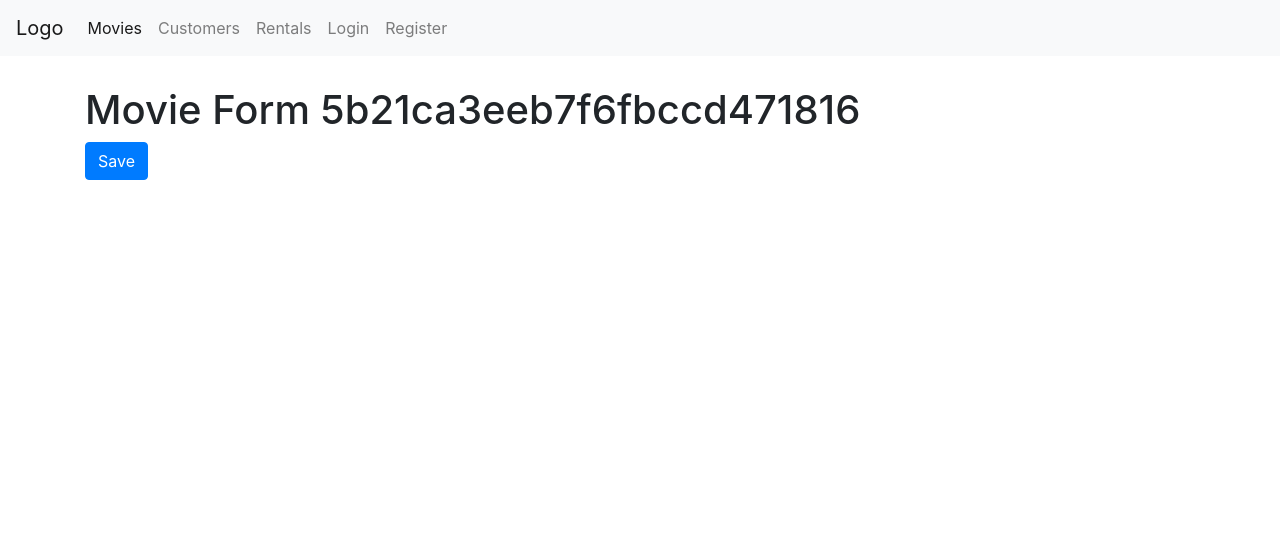
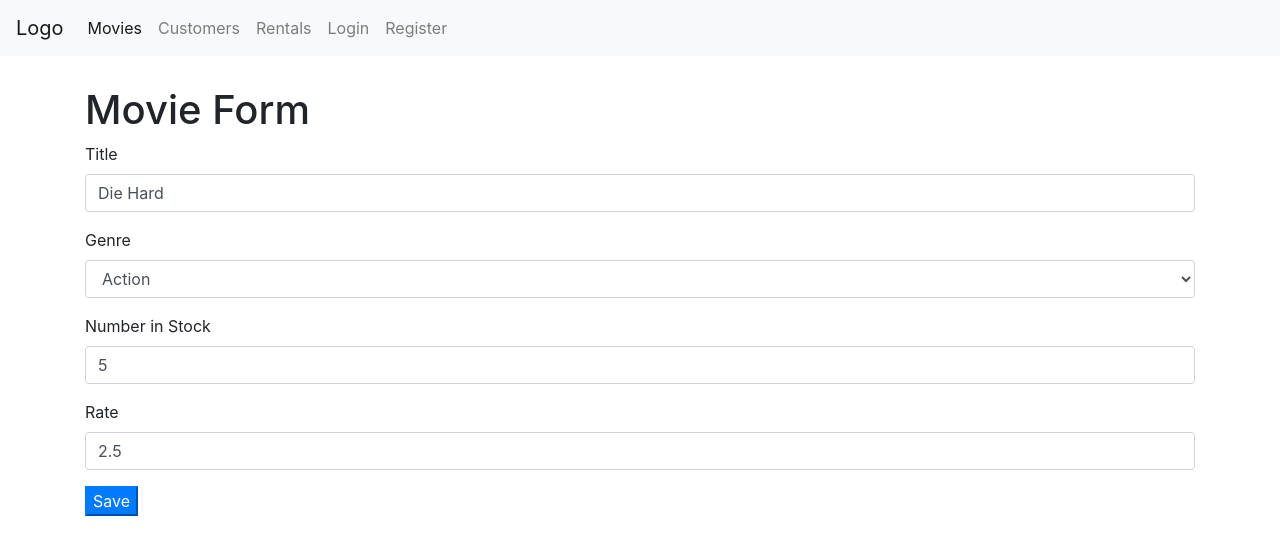
Before and after one commit to Ramonkos/movies, a React (Create React App) app: page /movies/5b21ca3eeb7f6fbccd471816 in a window 1280 px wide. Shown: the top 554 px of the page. Built offline with nearby package versions, Linux system fonts and the light colour scheme.

Commit message:
added movie form

```diff
--- a/src/App.js
+++ b/src/App.js
@@ -21,6 +21,7 @@
 					<Route path='/login' component={LoginForm} />
 					<Route path='/register' component={RegisterForm} />
 					<Route path='/movies/:id' component={MovieForm} />
+					<Route path='/movies/new' component={MovieForm} />
 					<Route path='/movies' component={Movies} />
 					<Route path='/customers' component={Customers} />
 					<Route path='/rentals' component={Rentals} />
--- a/src/components/MovieForm.jsx
+++ b/src/components/MovieForm.jsx
@@ -1,17 +1,82 @@
 import React from 'react';
+import { getGenres } from '../services/fakeGenreService';
+import Joi from 'joi-browser';
+import Form from './common/Form';
+import { getMovie, saveMovie } from '../services/fakeMovieService';
 
-const MovieForm = ({ match, history }) => {
-	return (
-		<>
-			<h1>Movie Form {match.params.id}</h1>
-			<button
-				className='btn btn-primary'
-				onClick={() => history.push('/movies')}
-			>
-				Save
-			</button>
-		</>
-	);
-};
+class MovieForm extends Form {
+	state = {
+		data: {
+			title: '',
+			genreId: '',
+			numberInStock: '',
+			dailyRentalRate: '',
+		},
+		genres: [],
+		errors: {},
+	};
+
+	schema = {
+		_id: Joi.string(),
+		title: Joi.string().required().label('Title'),
+		genreId: Joi.string().required().label('Genre'),
+		numberInStock: Joi.number()
+			.min(0)
+			.max(100)
+			.required()
+			.label('Number in Stock'),
+		dailyRentalRate: Joi.number()
+			.min(0)
+			.max(10)
+			.required()
+			.label('Daily Rental Rate'),
+	};
+
+	componentDidMount() {
+		const genres = getGenres();
+		this.setState({ genres });
+
+		const movieId = this.props.match.params.id;
+		if (movieId === 'new') return;
+
+		const movie = getMovie(movieId);
+		if (!movie) return this.props.history.replace('/not-found');
+
+		this.setState({ data: this.mapToViewModel(movie) });
+	}
+
+	mapToViewModel(movie) {
+		return {
+			_id: movie._id,
+			title: movie.title,
+			genreId: movie.genre._id,
+			numberInStock: movie.numberInStock,
+			dailyRentalRate: movie.dailyRentalRate,
+		};
+	}
+
+	doSubmit = () => {
+		saveMovie(this.state.data);
+
+		this.props.history.push('/movies');
+	};
+
+	render() {
+		const { genres } = this.state;
+
+		return (
+			<>
+				<h1>Movie Form</h1>
+				<form onSubmit={this.handleSubmit}>
+					{this.renderInput('title', 'Title')}
+					{this.renderSelect('genreId', 'Genre', genres)}
+					{this.renderInput('numberInStock', 'Number in Stock')}
+					{this.renderInput('dailyRentalRate', 'Rate')}
+					{this.renderButton('Save')}
+				</form>
+			</>
+		);
+	}
+}
 
 export default MovieForm;
--- a/src/components/Movies.jsx
+++ b/src/components/Movies.jsx
@@ -8,6 +8,7 @@
 import { paginate } from '../utils/paginate';
 import MoviesTable from './MoviesTable';
 import _ from 'lodash';
+import { Link } from 'react-router-dom/cjs/react-router-dom.min';
 
 class Movies extends Component {
 	state = {
@@ -94,6 +95,13 @@
 					/>
 				</div>
 				<div className='col'>
+					<Link
+						to='/movies/new'
+						className='btn btn-primary'
+						style={{ marginBottom: 20 }}
+					>
+						New Movie
+					</Link>
 					<p>Showing {totalCount} movies in the database</p>
 					<MoviesTable
 						movies={movies}
--- a/src/components/common/Form.jsx
+++ b/src/components/common/Form.jsx
@@ -1,6 +1,7 @@
 import React, { Component } from 'react';
 import Joi from 'joi-browser';
 import Input from './Input';
+import Select from './Select';
 
 class Form extends Component {
 	state = {
@@ -73,6 +74,21 @@
 			/>
 		);
 	}
+
+	renderSelect(name, label, options) {
+		const { data, errors } = this.state;
+
+		return (
+			<Select
+				name={name}
+				value={data[name]}
+				label={label}
+				onChange={this.handleChange}
+				error={errors[name]}
+				options={options}
+			/>
+		);
+	}
 }
 
 export default Form;
--- a/src/components/common/Pagination.jsx
+++ b/src/components/common/Pagination.jsx
@@ -15,7 +15,7 @@
 						key={page}
 						className={page === currentPage ? 'page-item active' : 'page-item'}
 					>
-						<a className='page-link' onClick={() => onPageChange(page)}>
+						<a className='page-link clickable' onClick={() => onPageChange(page)}>
 							{page}
 						</a>
 					</li>
--- /dev/null
+++ b/src/components/common/Select.jsx
@@ -0,0 +1,20 @@
+import React from 'react';
+
+const Select = ({ name, label, error, options, ...rest }) => {
+	return (
+		<div className='form-group'>
+			<label htmlFor={name}>{label}</label>
+			<select name={name} id={name} {...rest} className='form-control'>
+				<option value='' />
+				{options.map((option) => (
+					<option key={option._id} value={option._id}>
+						{option.name}
+					</option>
+				))}
+			</select>
+			{error && <div className='alert alert-danger'>{error}</div>}
+		</div>
+	);
+};
+
+export default Select;
--- a/src/services/fakeMovieService.js
+++ b/src/services/fakeMovieService.js
@@ -79,13 +79,13 @@
 
 export function saveMovie(movie) {
 	let movieInDb = movies.find((m) => m._id === movie._id) || {};
-	movieInDb.name = movie.name;
+	movieInDb.title = movie.title;
 	movieInDb.genre = genresAPI.genres.find((g) => g._id === movie.genreId);
 	movieInDb.numberInStock = movie.numberInStock;
 	movieInDb.dailyRentalRate = movie.dailyRentalRate;
 
 	if (!movieInDb._id) {
-		movieInDb._id = Date.now();
+		movieInDb._id = Date.now().toString();
 		movies.push(movieInDb);
 	}
 
```
